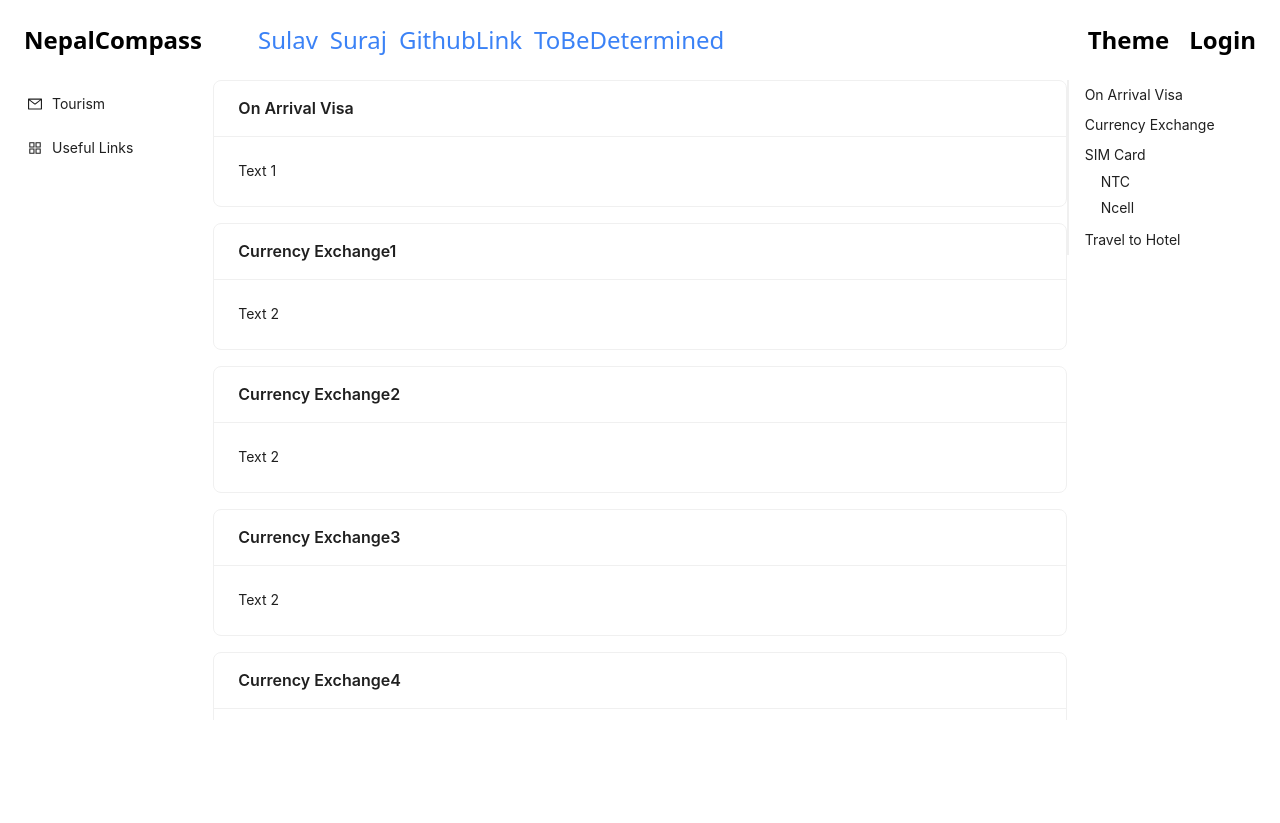
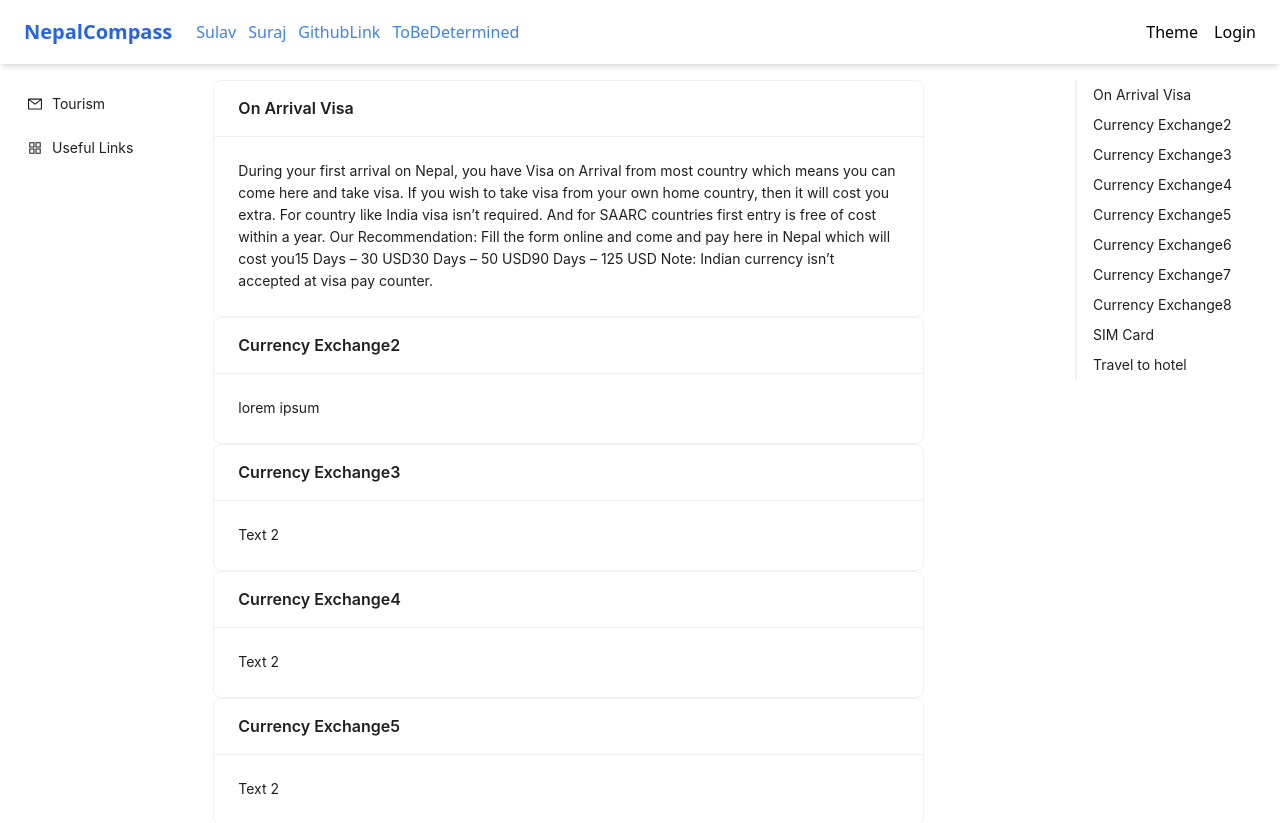
Before and after one commit to Sulav2060/NepalCompass, a React (Vite) app: page / in a window 1280 px wide. Shown: the top 823 px of the page. Built offline with nearby package versions, Linux system fonts and the light colour scheme.

Commit message:
Made basic ui and functionality like anchor work

```diff
--- a/package.json
+++ b/package.json
@@ -12,7 +12,8 @@
   "dependencies": {
     "antd": "^5.16.1",
     "react": "^18.2.0",
-    "react-dom": "^18.2.0"
+    "react-dom": "^18.2.0",
+    "react-intersection-observer": "^9.8.2"
   },
   "devDependencies": {
     "@types/react": "^18.2.66",
--- a/src/App.css
+++ b/src/App.css
@@ -1,6 +0,0 @@
-.scrollable-section {
-    height: 80vh;
-    overflow-y: scroll;
-    position: sticky;
-    top: 0;
-  }
--- a/src/App.jsx
+++ b/src/App.jsx
@@ -1,31 +1,24 @@
 import { useState } from "react";
-
 import "./App.css";
 import Navbar from "./components/Navbar";
 import TitleSection from "./components/TitleSection";
 import ContentSection from "./components/ContentSection";
-import BodySection from "./components/BodySection";
-
-
 
 function App() {
   const [count, setCount] = useState(0);
 
   return (
-    <>
+    <div className="h-screen flex flex-col">
       <Navbar />
-      <div className="grid grid-cols-12">
-        <div className=" col-span-2">
+      <div className="flex flex-1">
+        <div className="w-2/12 overflow-hidden">
           <TitleSection />
         </div>
-        <div className=" col-span-8 scrollable-section">
-          <BodySection />
-        </div>
-        <div className=" col-span-2">
+        <div className="w-10/12">
           <ContentSection />
         </div>
       </div>
-    </>
+    </div>
   );
 }
 
--- a/src/components/BodySection.jsx
+++ /dev/null
@@ -1,45 +0,0 @@
-
-import React from "react";
-import { Card } from 'antd';
-import { useInView } from 'react-intersection-observer';
-import { useEffect, useState } from 'react';
-
-const navigationItems = [
-  { key: '1', title: 'On Arrival Visa', text: 'Text 1', id: 'on-arrival-visa' },
-  { key: '2', title: 'Currency Exchange1', text: 'Text 2', id: 'currency-exchange1', ref:'ref1'},
-  { key: '3', title: 'Currency Exchange2', text: 'Text 2', id: 'currency-exchange2' },
-  { key: '2', title: 'Currency Exchange3', text: 'Text 2', id: 'currency-exchange3' },
-  { key: '2', title: 'Currency Exchange4', text: 'Text 2', id: 'currency-exchange4', ref:'ref2' },
-  { key: '2', title: 'Currency Exchange5', text: 'Text 2', id: 'currency-exchange5' },
-  { key: '2', title: 'Currency Exchange6', text: 'Text 2', id: 'currency-exchange6' },
-  { key: '2', title: 'Currency Exchange7', text: 'Text 2', id: 'currency-exchange7' },
-  { key: '2', title: 'Currency Exchange8', text: 'Text 2', id: 'currency-exchange8ref', ref:'ref1' },
-  { key: '3', title: 'SIM Card', text: 'Text 3', id: 'sim' },
-  {key:'4', title:'Travel to hotel', text:'text4', id:'travel-to-hotel'}
-];
-
-const BodySection = () => {
-  //found better way
-//   const [activeCard, setActiveCard] = useState(null);
-//   const [onarrivalvisa, inView1] = useInView({ triggerOnce: false });
-//   const [ref2, inView2] = useInView({ triggerOnce: false });
-//   // refs to see screen ma kun kun card dekhiyexa
-
-//   useEffect(() => {
-//     if (inView1) setActiveCard('on-arrival-visa');
-//     else if (inView2) setActiveCard('currency-exchange');
-//     // dekhiyeko card lai active set garni
-//   }, [inView1, inView2]);
-
-  return (
-    <div>
-      {navigationItems.map(item => (
-        <Card key={item.key} title={item.title} id={item.id} style={{ marginBottom: '16px' }}>
-          {item.text}
-        </Card>
-      ))}
-    </div>
-  );
-};
-
-export default BodySection;
--- a/src/components/ContentSection.jsx
+++ b/src/components/ContentSection.jsx
@@ -1,69 +1,117 @@
 import React from "react";
 import { Anchor, Row, Col } from "antd";
+import { Card } from "antd";
+import { useEffect, useState, useRef } from "react";
 
 const { Link } = Anchor;
-
-  const ContentSection = () => (
-    <Row>
-      <Col>
-        <div
-          id="1"
-          style={{
-            height: "100vh",
-          }}
-        />
-        <div
-          id="2"
-          style={{
-            height: "100vh",
-          }}
-        />
-        <div
-          id="3"
-          style={{
-            height: "100vh",
-          }}
-        />
-      </Col>
-      <Col>
-        <Anchor
-          items={[
+const navigationItems = [
   {
     key: "1",
-              href: "#on-arrival-visa",
     title: "On Arrival Visa",
+    text: "During your first arrival on Nepal, you have Visa on Arrival from most country which means you can come here and take visa. If you wish to take visa from your own home country, then it will cost you extra. For country like India visa isn’t required. And for SAARC countries first entry is free of cost within a year.  Our Recommendation: Fill the form online and come and pay here in Nepal which will cost you15 Days – 30 USD30 Days – 50 USD90 Days – 125 USD Note: Indian currency isn’t accepted at visa pay counter.",
+    id: "on-arrival-visa",
   },
   {
     key: "2",
-              href: "#currency-exchange",
-              title: "Currency Exchange",
+    title: "Currency Exchange2",
+    text: "lorem ipsum  ",
+    id: "currency-exchange2",
   },
   {
     key: "3",
-              href: "#sim",
-              title: "SIM Card",
-              children: [
+    title: "Currency Exchange3",
+    text: "Text 2",
+    id: "currency-exchange3",
+  },
   {
     key: "4",
-                  href: "#sim-ntc",
-                  title: "NTC",
+    title: "Currency Exchange4",
+    text: "Text 2",
+    id: "currency-exchange4",
+    ref: "ref2",
   },
   {
     key: "5",
-                  href: "#sim-ncell",
-                  title: "Ncell",
-                },
-              ],
+    title: "Currency Exchange5",
+    text: "Text 2",
+    id: "currency-exchange5",
   },
   {
-              key: "4",
-              href: "#travel-to-hotel",
-              title: "Travel to Hotel",
+    key: "6",
+    title: "Currency Exchange6",
+    text: "Text 2",
+    id: "currency-exchange6",
   },
-          ]}
-        />
+  {
+    key: "7",
+    title: "Currency Exchange7",
+    text: "Text 2",
+    id: "currency-exchange7",
+  },
+  {
+    key: "8",
+    title: "Currency Exchange8",
+    text: "Text 2",
+    id: "currency-exchange8ref",
+    ref: "ref1",
+  },
+  {
+    key: "9",
+    title: "SIM Card",
+    text: "For sim card if you only plan to travel between cities like KTM, PKR then smart cell will cost you the least. If your plan is to hike and go to mountains then you can take either NCELL or NTC as both have large coverage. You can also directly use E-Sim booked from any of app from your home country, but it will be lot expensive compared to local sim. Requirements: Passport size photo (if you don’t have don’t worry, in airport they will set you all up for minimal charge) 100NRS for sim outside airport itself and additional data cost may vary according to provider (All the rates you see on airport are for data and doesn’t include sim.)",
+    id: "sim",
+  },
+  {
+    key: "10",
+    title: "Travel to hotel",
+    text: "For travelling from Airport to hotel you can book taxi from your hotel itself for smoothest experience or download app named “Pathau” for KTM and “In-Driver” for PKR. You should step outside airport for booking those taxies as the airport has parking charge which will increase its price by couple of 100 Nrs. Our Recommendation: Use app for easier and smoother experience as bargaining is not involved.",
+    id: "travel-to-hotel",
+  },
+];
+const ContentSection = () => {
+  const [targetOffset, setTargetOffset] = useState();
+  useEffect(() => {
+    const handleResize = () => {
+      setTargetOffset(document.getElementById("anchor")?.offsetTop);
+    };
+    handleResize();
+    window.addEventListener("resize", handleResize);
+    return () => window.removeEventListener("resize", handleResize);
+  }, []);
+
+  return (
+    <div className="h-[90vh] relative">
+      <Row>
+        <Col span={16}>
+          <div className="h-[10vh]"></div>
+          <div className="overflow-auto">
+            {navigationItems.map((item) => (
+              <Card
+                key={item.key}
+                title={item.title}
+                id={item.id}
+                style={{ height: "100%" }}
+              >
+                {item.text}
+              </Card>
+            ))}
+          </div>
+        </Col>
+
+        <Col
+          span={8}
+          className="overflow-auto"
+          style={{ position: "fixed", right: "3rem", top: "10vh", bottom: 0 }}
+        >
+          <Anchor id="anchor" targetOffset={targetOffset}>
+            {navigationItems.map((item) => (
+              <Link key={item.key} href={`#${item.id}`} title={item.title} />
+            ))}
+          </Anchor>
         </Col>
       </Row>
+    </div>
   );
+};
 
 export default ContentSection;
--- a/src/components/Navbar.jsx
+++ b/src/components/Navbar.jsx
@@ -2,24 +2,25 @@ import React from "react";
 
 const Navbar = () => {
   return (
-    <>
-      <div className="flex justify-between font-semibold text-2xl p-6 ">
-        <div className="flex gap-14">
-          <button>NepalCompass</button>
-          <div className="flex gap-3 font-thin text-blue-500">
+    <div className="fixed top-0 z-10 w-full bg-white shadow-md">
+      <div className="container mx-auto flex justify-between items-center h-16 px-6">
+        <div className="flex items-center">
+          <button className="text-xl font-semibold text-blue-600">
+            NepalCompass
+          </button>
+          <div className="ml-6 space-x-3 text-blue-500">
             <a href="#">Sulav</a>
             <a href="#">Suraj</a>
             <a href="#">GithubLink</a>
             <a href="#">ToBeDetermined</a>
           </div>
         </div>
-
-        <div className="flex gap-5">
-          <button>Theme</button>
+        <div>
+          <button className="mr-4">Theme</button>
           <button>Login</button>
         </div>
       </div>
-    </>
+    </div>
   );
 };
 
--- a/src/components/TitleSection.tsx
+++ b/src/components/TitleSection.tsx
@@ -105,8 +105,15 @@ const TitleSection = () => {
 
   return (
     <>
+      <div className=" overflow-auto h-[90vh] sticky">
         <Menu
-        style={{ width: 256 }}
+          style={{
+            width: 256,
+            position: "fixed",
+            left: "0rem",
+            top: "10vh",
+            bottom: 0,
+          }}
           defaultSelectedKeys={["1"]}
           defaultOpenKeys={["sub1"]}
           mode={mode}
@@ -120,7 +127,10 @@ const TitleSection = () => {
                     <Menu.SubMenu key={child.key} title={child.label}>
                       {child.children.map((subChild) =>
                         subChild.children ? (
-                        <Menu.SubMenu key={subChild.key} title={subChild.label}>
+                          <Menu.SubMenu
+                            key={subChild.key}
+                            title={subChild.label}
+                          >
                             {subChild.children.map((subSubChild) => (
                               <Menu.Item key={subSubChild.key}>
                                 {subSubChild.label}
@@ -141,6 +151,7 @@ const TitleSection = () => {
             </Menu.SubMenu>
           ))}
         </Menu>
+      </div>
     </>
   );
 };
```
Also changed, not shown: 1 other file (tests, documents, lock files or other folders). Lines whose indentation alone changed are shown as unchanged.
